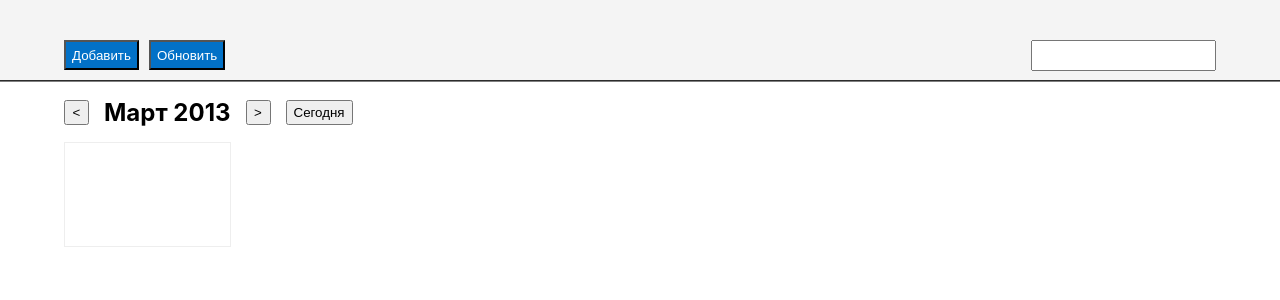
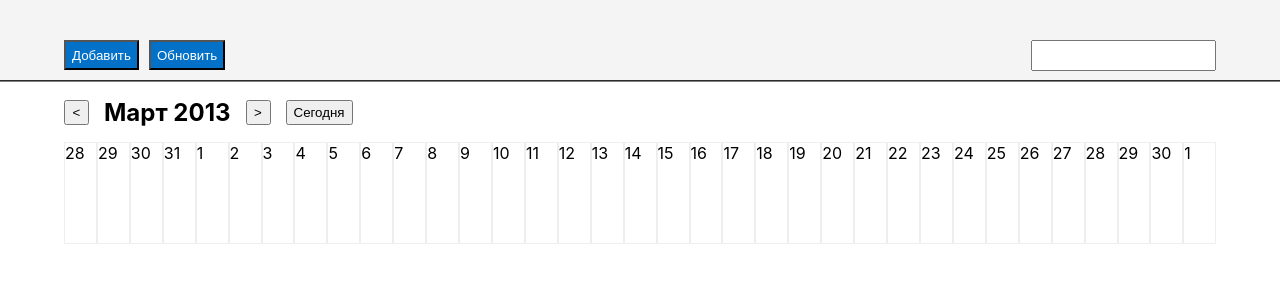
Before and after one commit to anton-seniuta/reactcalendar, a React (Create React App) app: page / in a window 1280 px wide. Shown: the top 300 px of the page. Built offline with nearby package versions, Linux system fonts and the light colour scheme.

Commit message:
init: start

```diff
--- a/src/сomponents/Calendar.css
+++ b/src/сomponents/Calendar.css
@@ -1,12 +1,12 @@
 .calendar {
-  display: flex;
-  flex-direction: column;
+  /* display: flex; */
+  /* flex-direction: column; */
   height: 100%;
   width: 100%;
 }
-.week {
-    height: 100%;
-    width: 100%;
-  display: flex;
-  flex-direction: row;
-}
+  .week {
+      height: 100%;
+      width: 100%;
+    /* display: flex; */
+    /* flex-direction: row; */
+  }
--- a/src/сomponents/Calendar.js
+++ b/src/сomponents/Calendar.js
@@ -1,46 +1,39 @@
 import "./Calendar.css";
 import Day from "./Day";
-let date = new Date();
-console.log(date);
-console.log(date.getMonth());
 
-date.setMonth(date.getMonth() + 1);
-console.log(date);
+function Calendar() {
+  let year = 2022;
+  let month = 3;
+  let firstCalendarDate = createFirstCalendarDate(year, month);
+  let calendarDays = [];
 
-function firstCalendarDay(date) {
-  console.log(date);
-
-  let value = date;
-  console.log(value);
-  value.setDate(value.getDate() - value.getDate() + 1);
-
-  let firstDay = value.getDay();
-  if (firstDay === 0) firstDay = 7;
-
-  console.log(firstDay);
-
-  value.setMonth(value.getMonth() + 1);
-  value.setDate(value.getDate() - 1);
-
-  let lastDay = value.getDay();
-  if (lastDay === 0) lastDay = 7;
-
-  console.log(lastDay);
-
-  let daysAmount = value.getDate() + (7 - lastDay) + firstDay;
-  let days = [];
-
-  console.log(daysAmount);
-
-  for (let i = 1; i < daysAmount; i++) {
-    console.log(i);
+  for (;;) {
+    for (let i = 0; i < 7; i++) {
+      calendarDays.push(firstCalendarDate.getDate());
+      firstCalendarDate.setDate(firstCalendarDate.getDate() + 1);
+    }
+    if (firstCalendarDate.getMonth() !== month) break;
   }
 
-  return <Day text={days}></Day>;
+  console.log(calendarDays);
+  return (
+    <div className="calendar">
+      {calendarDays.map((day) => (
+        <Day day={day}>{}</Day>              //нету key
+      ))}
+    </div>
+  );
 }
 
-function Calendar() {
-  return <div className="calendar">{firstCalendarDay(date)}</div>;
+function createFirstCalendarDate(year, month) {
+  let result = new Date(year, month);
+  result.setDate(result.getDate() - result.getDate() + 1);
+  if (result.getDay === 0) {
+    result.setDate(result.getDate() - 7 + 1);
+  } else {
+    result.setDate(result.getDate() - result.getDay() + 1);
+  }
+  return result;
 }
 
 export default Calendar;
--- a/src/сomponents/Day.css
+++ b/src/сomponents/Day.css
@@ -1,5 +1,5 @@
 .day {
-    width: 14.28%;
-    height: 14.28%;
+    width: 14%;
+    height: 100px;
     border:  solid 1px #EEEEEE  ;
   }
--- a/src/сomponents/Day.js
+++ b/src/сomponents/Day.js
@@ -7,9 +7,9 @@ import "./Day.css";
 //   text: ''
 // }
 
-function Day() {
+function Day(props) {
   return <div className="day">
-      {/* {info.date.setDate()} */}
+      {props.day}
 
   </div>;
 }
```
